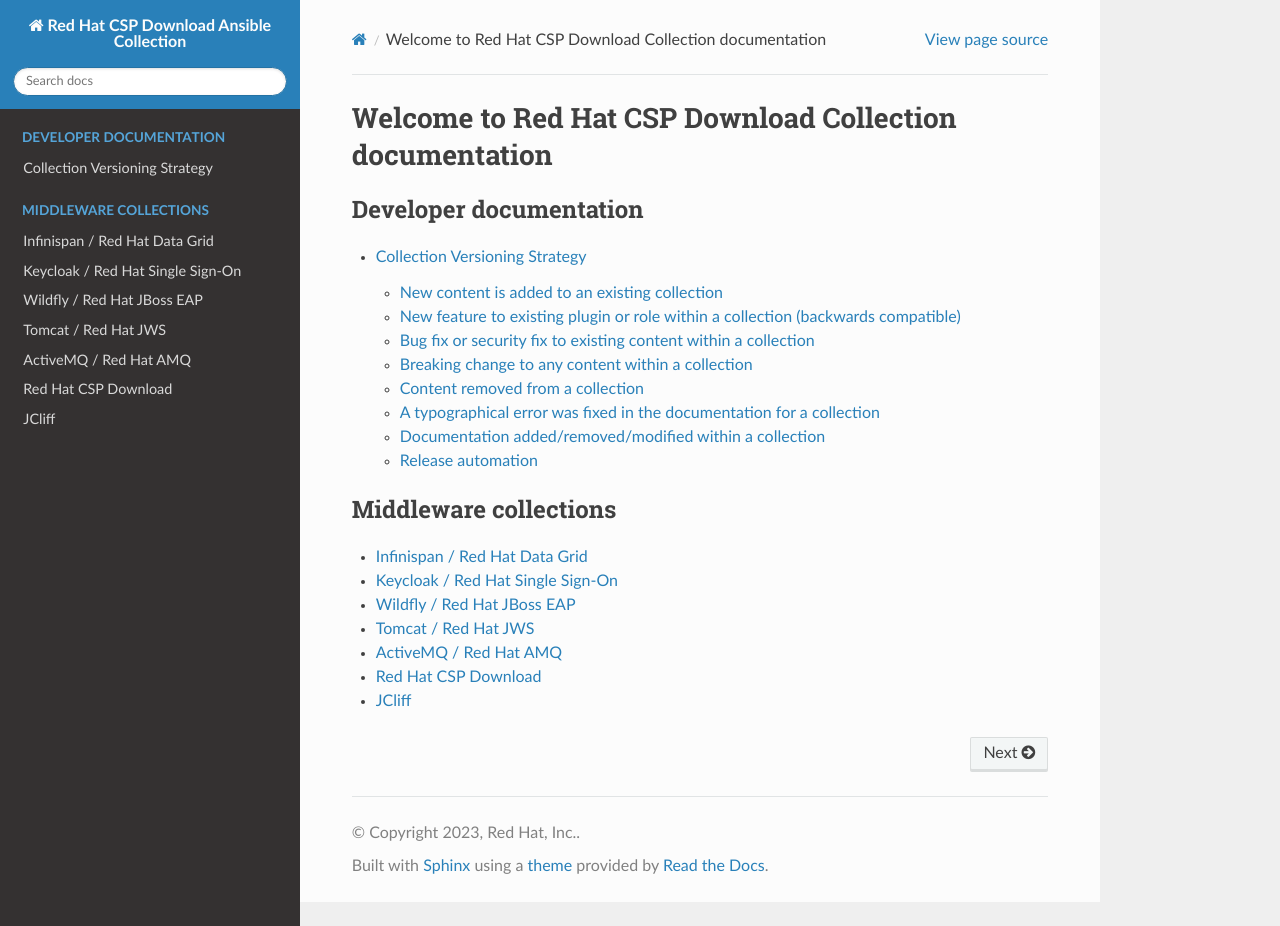
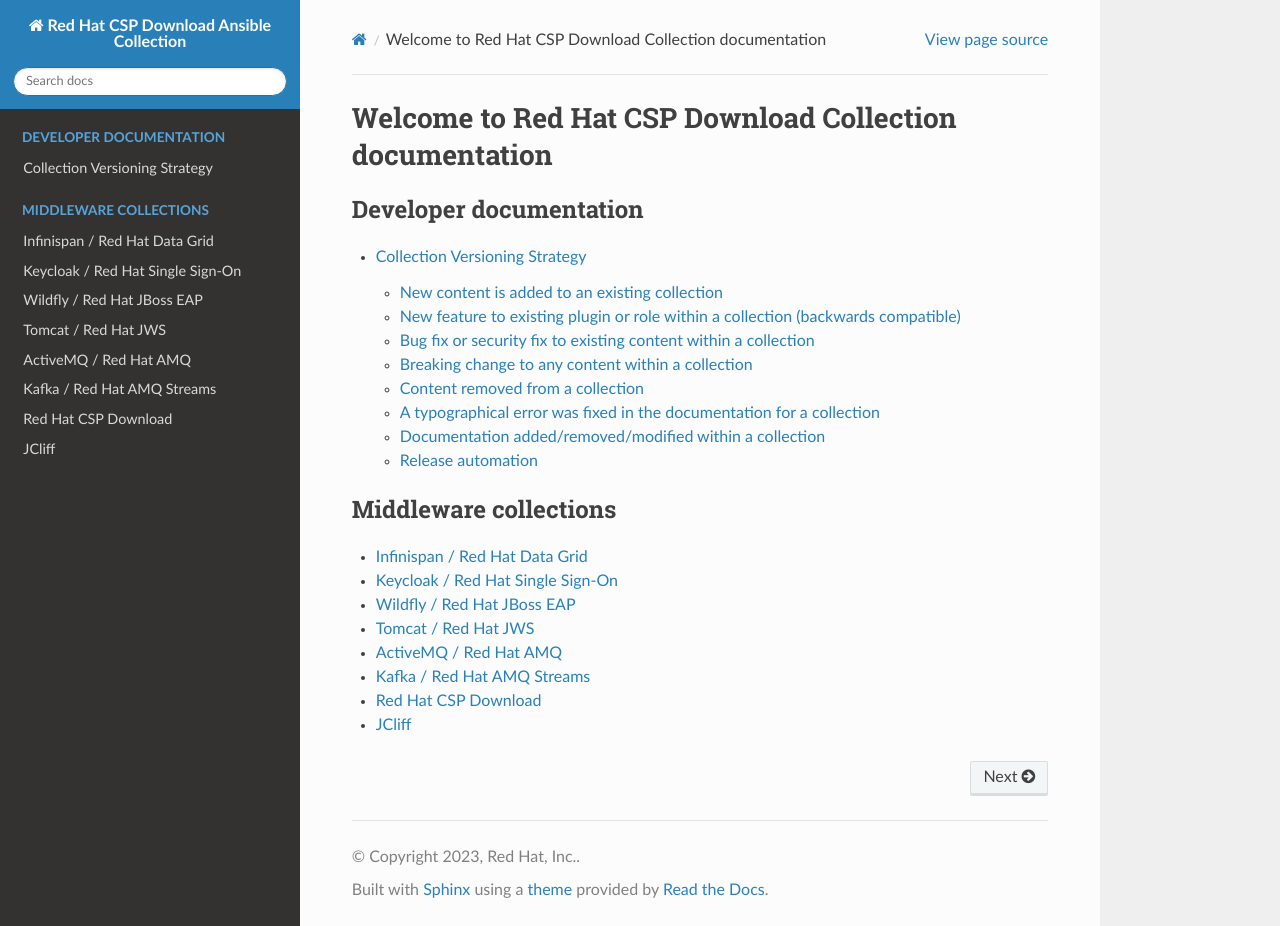
Before and after one commit to ansible-middleware/redhat-csp-download, a Sphinx documentation site: the page built from docs/index.rst, in a window 1280 px wide and 926 px high. Built offline with Sphinx 7.4.7 and the Read the Docs theme 2.0.0, drawn with Linux system fonts in a browser that asks for light colours; pages that are not in the unit, such as notebooks, are missing from menus.

Commit message:
ci: update docs ci and configuration

```diff
--- a/docs/_gh_include/header.inc
+++ b/docs/_gh_include/header.inc
@@ -28,7 +28,8 @@
             <li class="toctree-l1"><a class="reference internal" href="https://ansible-middleware.github.io/keycloak/">Keycloak / Red Hat Single Sign-On</a></li>
             <li class="toctree-l1"><a class="reference internal" href="https://ansible-middleware.github.io/wildfly/">Wildfly / Red Hat JBoss EAP</a></li>
             <li class="toctree-l1"><a class="reference internal" href="https://ansible-middleware.github.io/jws/">Tomcat / Red Hat JWS</a></li>
-            <li class="toctree-l1"><a class="reference internal" href="https://ansible-middleware.github.io/amq/">ActiveMQ / Red Hat AMQ</a></li>
+            <li class="toctree-l1"><a class="reference internal" href="https://ansible-middleware.github.io/amq/">ActiveMQ / Red Hat AMQ Broker</a></li>
+            <li class="toctree-l1"><a class="reference internal" href="https://ansible-middleware.github.io/amq_streams/">Kafka / Red Hat AMQ Streams</a></li>
             <li class="toctree-l1"><a class="reference internal" href="https://ansible-middleware.github.io/redhat-csp-download/">Red Hat CSP Download</a></li>
             <li class="toctree-l1"><a class="reference internal" href="https://ansible-middleware.github.io/ansible_collections_jcliff/">JCliff</a></li>
           </ul>
--- a/docs/index.rst
+++ b/docs/index.rst
@@ -34,5 +34,6 @@
    Wildfly / Red Hat JBoss EAP <https://ansible-middleware.github.io/wildfly/>
    Tomcat / Red Hat JWS <https://ansible-middleware.github.io/jws/>
    ActiveMQ / Red Hat AMQ <https://ansible-middleware.github.io/amq/>
+   Kafka / Red Hat AMQ Streams <https://ansible-middleware.github.io/amq_streams/>
    Red Hat CSP Download <https://ansible-middleware.github.io/redhat-csp-download/>
    JCliff <https://ansible-middleware.github.io/ansible_collections_jcliff/>
--- a/docs/requirements.txt
+++ b/docs/requirements.txt
@@ -1,5 +1,7 @@
 antsibull>=0.17.0
-ansible-base>=2.10.12
+antsibull-docs
+antsibull-changelog
+ansible-core>=2.14.1
 sphinx-rtd-theme
 git+https://github.com/felixfontein/ansible-basic-sphinx-ext
 myst-parser
```
Also changed, not shown: 2 other files.
